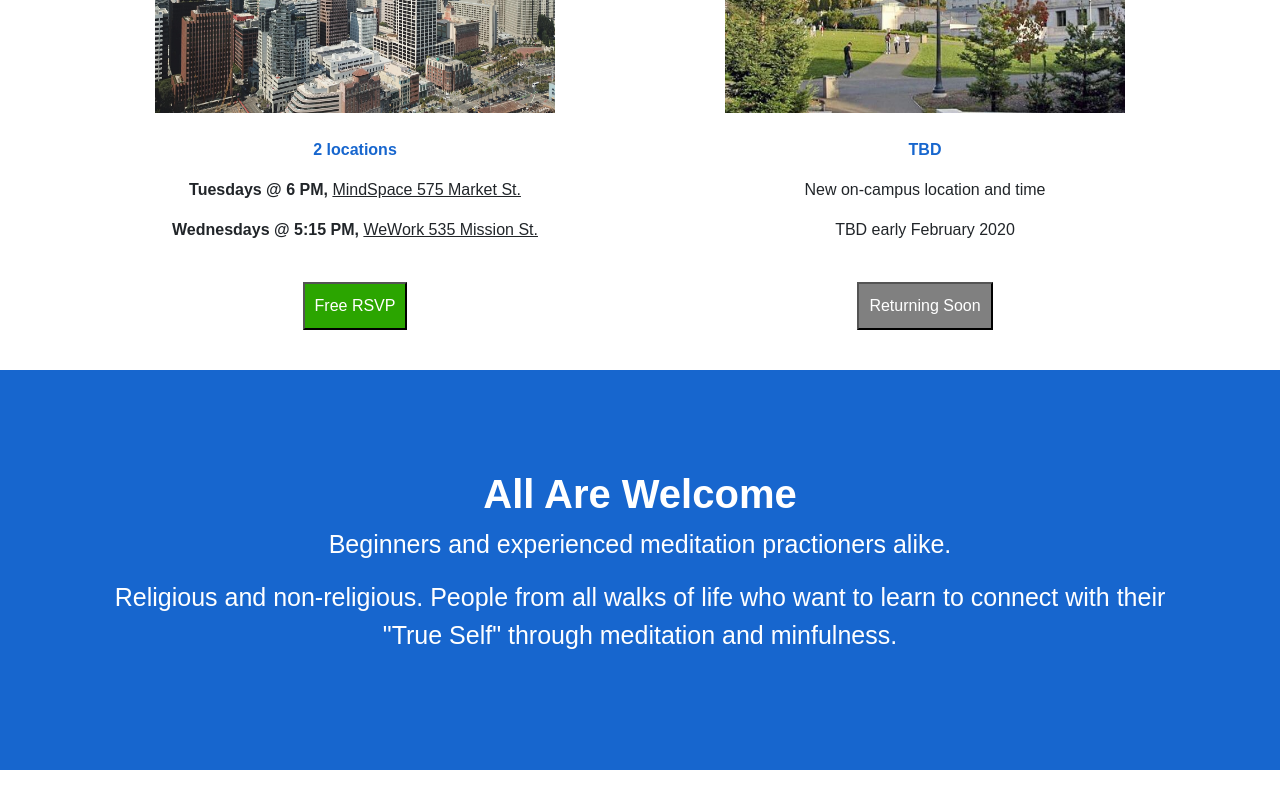
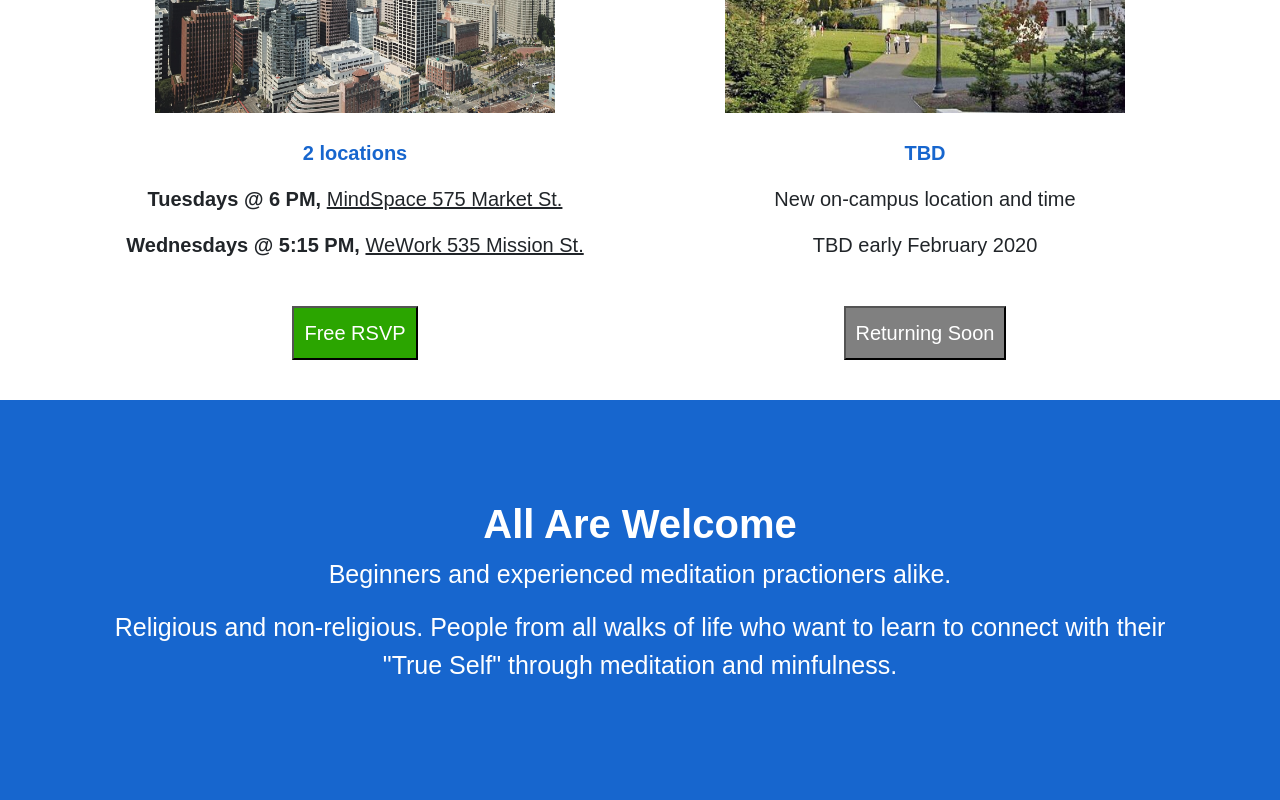
Before and after one commit to saranasr83/Enlightment, a React (Create React App) app: page / in a window 1280 px wide. Shown: the part 1143-1943 px from the top of the page. Before the commit the page ends 1913 px from the top, so only its background shows below. Built offline with nearby package versions, Linux system fonts and the light colour scheme.

Commit message:
change the homepage fontSize

```diff
--- a/src/pages/Home/Home.css
+++ b/src/pages/Home/Home.css
@@ -80,7 +80,7 @@
         font-size: 12px;
     }
     .class-time-loc{
-        /* font-size: 12px; */
+        font-size: 12px;
 
     }
 }
--- a/src/pages/Home/Home.js
+++ b/src/pages/Home/Home.js
@@ -33,7 +33,7 @@ class Home extends React.Component {
                             <div className="image-location">
                                 <h3 className="text-center location" style={{ marginTop: "50px", fontFamily: "sans-serif" }}>San Francisco</h3>
                                 <img className="img-fluid img-home" src={sf} alt="wework work space" />
-                                <div className="text-center class-time-loc">
+                                <div className="text-center class-time-loc" style={{ fontSize: "20px" }}>
                                     <p style={{ marginTop: "25px", color: "#1766CE" }}><b>2 locations</b></p>
                                     <p><b>Tuesdays @ 6 PM, </b><u>MindSpace 575 Market St.</u></p>
                                     {/* <p><u>MindSpace 575 Market St.</u></p> */}
@@ -53,7 +53,7 @@ class Home extends React.Component {
                             <div className="image-location">
                                 <h3 className="text-center location" style={{ marginBottom: "10px", marginTop: "50px", fontFamily: "sans-serif" }}> UC Berkeley </h3>
                                 <img className="img-fluid img-home" src={UCB} alt="UC Berkeley campaus" />
-                                <div className="text-center class-time-loc">
+                                <div className="text-center class-time-loc" style={{ fontSize: "20px" }}>
                                     <p style={{ marginTop: "25px", color: "#1766CE" }}><b>TBD</b></p>
                                     <p>New on-campus location and time </p>
                                     <p>TBD early February 2020</p>
```
